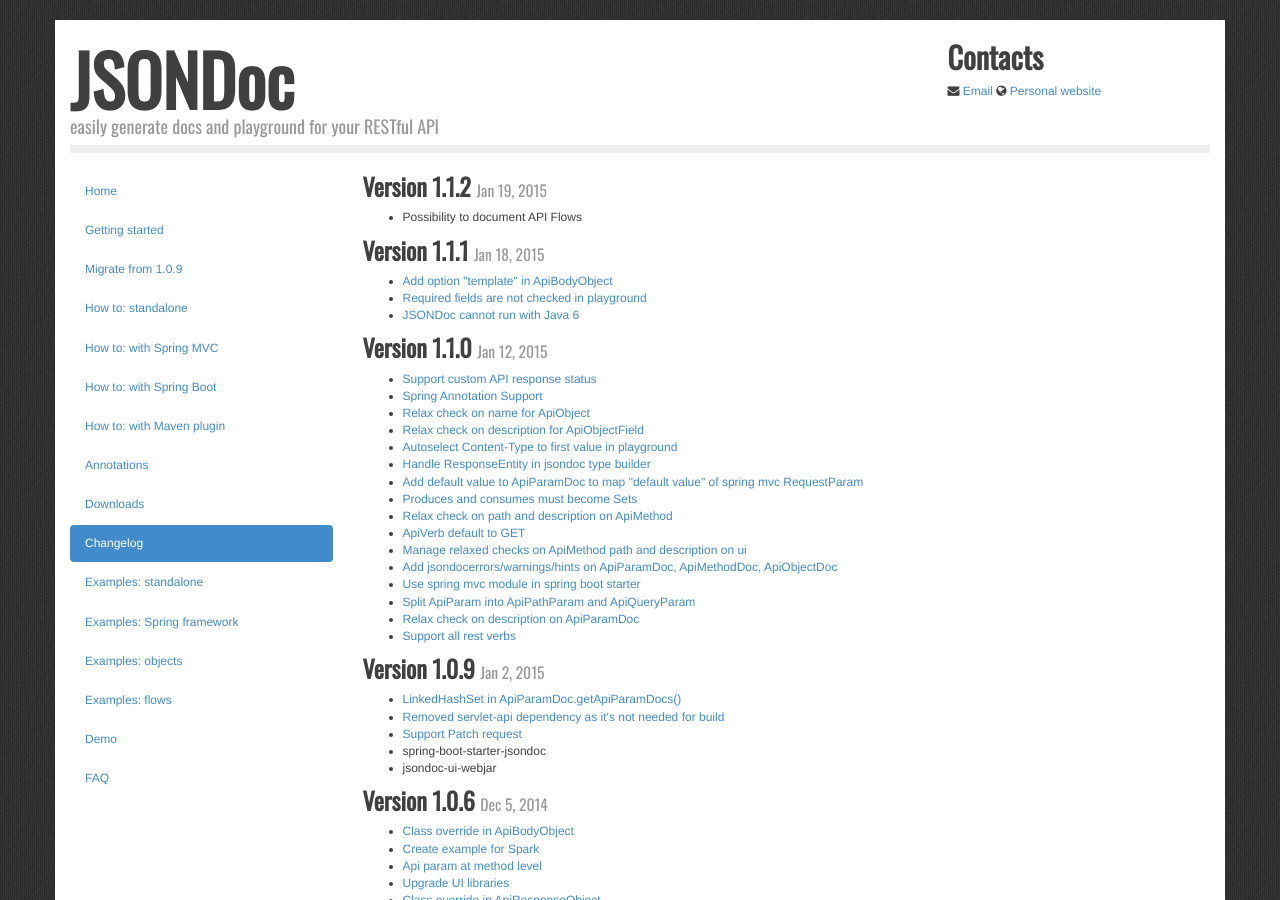
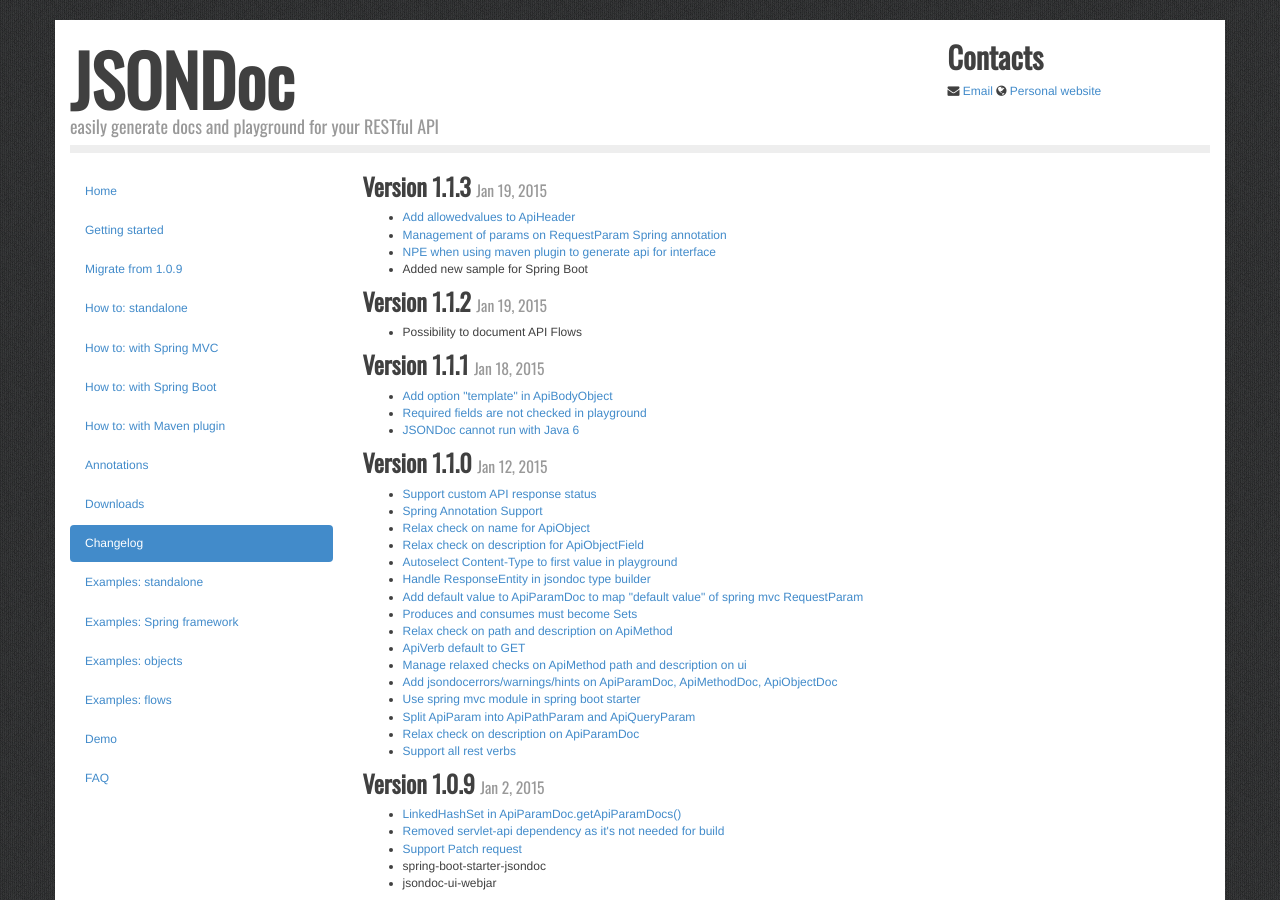
Before and after one commit to fabiomaffioletti/jsondoc, a Jekyll site: the page built from changelog.html, in a window 1280 px wide and 900 px high. Built offline with Jekyll 4.4.1, drawn with Linux system fonts in a browser that asks for light colours; nearby versions of some CDN libraries; some web fonts are replaced; Markdown is read by kramdown in place of the engine named in the settings; some of the changed text lies outside the part shown.

Commit message:
docs for version 1.1.3

```diff
--- a/_config.yml
+++ b/_config.yml
@@ -2,6 +2,6 @@ name: JSONDoc
 baseurl:
 markdown: redcarpet
 highlighter: pygments
-version: 1.1.2
+version: 1.1.3
 demourl: http://jsondoc.eu01.aws.af.cm/jsondoc.jsp
 downloadurl: distro/jsondoc-bundle-1.0.2.tar.gz
--- a/annotations.html
+++ b/annotations.html
@@ -145,6 +145,11 @@ title: Documentation
 			<td></td>
 			<td><code>description</code></td>
 			<td>A description of what the parameter is needed for</td>
+		</tr>
+		<tr>
+			<td></td>
+			<td><code>allowedvalues</code></td>
+			<td>An array representing the allowed values this header can have</td>
 		</tr>
 	</tbody>
 </table>
--- a/changelog.html
+++ b/changelog.html
@@ -3,11 +3,18 @@ layout: default
 title: Changelog
 ---
 
+<h3>Version 1.1.3 <small>Jan 19, 2015</small></h3>
+<ul>
+<li><a target="_blank" href="https://github.com/fabiomaffioletti/jsondoc/issues/77">Add allowedvalues to ApiHeader</a></li>
+<li><a target="_blank" href="https://github.com/fabiomaffioletti/jsondoc/issues/76">Management of params on RequestParam Spring annotation</a></li>
+<li><a target="_blank" href="https://github.com/fabiomaffioletti/jsondoc/issues/73">NPE when using maven plugin to generate api for interface</a></li>
+<li>Added new sample for Spring Boot</li>
+</ul>
+
 <h3>Version 1.1.2 <small>Jan 19, 2015</small></h3>
 <ul>
 <li>Possibility to document API Flows</li>
 </ul>
-
 
 <h3>Version 1.1.1 <small>Jan 18, 2015</small></h3>
 <ul>
--- a/getting-started.html
+++ b/getting-started.html
@@ -4,7 +4,8 @@ title: Getting started
 ---
 
 <h3>Why JSONDoc</h3>
-<p>Writing a good API is often not enough for the clients that will need to use it. Even with the greatest improvements provided by HATEOAS, API users need a more human readable way to understand the meaning of an API and how to use it. JSONDoc's goal is to provide an easy and fast way to do that while coding your API.</p>
+<p>Writing a good API is often not enough for the clients that will need to use it. Even with the greatest improvements provided by HATEOAS, API users need a more human readable way to understand the meaning of an API and how to use it. Moreover, there is no way to document flows of executions, i.e. the sequence of API methods to call to perform a task.</p>
+<p>JSONDoc's goal is to provide an easy and fast way to do that while coding your API.</p>
 
 <h3>What is JSONDoc</h3>
 <p>JSONDoc is a java library useful to build the documentation of your RESTful services.
--- a/how-to-standalone.html
+++ b/how-to-standalone.html
@@ -61,7 +61,7 @@ public class JSONDocController {
 <hr/>
 <h4 class="spaced">Display the generated docs</h4>
 <h5>With jsondoc-ui</h5>
-<p>You can include the <code>jsondoc-ui</code> project in your web application. This provides an interface to browse the generated documentation and a playground to test methods. It is built on Twitter Bootstrap and can be easily customized for you needs. To do this you need to get the <code>jsondoc-ui</code> jar, extract it and copy <code>css, js, font, jsondoc.jsp</code> to your project's webapp folder. Check out the <a href="{{ site.demourl }}" target="_blank">live demo here</a> or the <a href="https://github.com/fabiomaffioletti/jsondoc" target="_blank">sample applications code.</a> Here is the dependency to the <code>jsondoc-ui</code>:</p>
+<p>You can include the <code>jsondoc-ui</code> project in your web application. This provides an interface to browse the generated documentation and a playground to test methods. It is built on Twitter Bootstrap and can be easily customized for you needs. To do this you need to get the <code>jsondoc-ui</code> jar, extract it and copy <code>css, js, font, jsondoc.jsp</code> to your project's webapp folder. Check out the <a href="{{ site.demourl }}" target="_blank">live demo here</a> or the <a href="https://github.com/fabiomaffioletti/jsondoc-samples" target="_blank">sample applications code.</a> Here is the dependency to the <code>jsondoc-ui</code>:</p>
 
 {% highlight xml %}
 <dependency>
```
